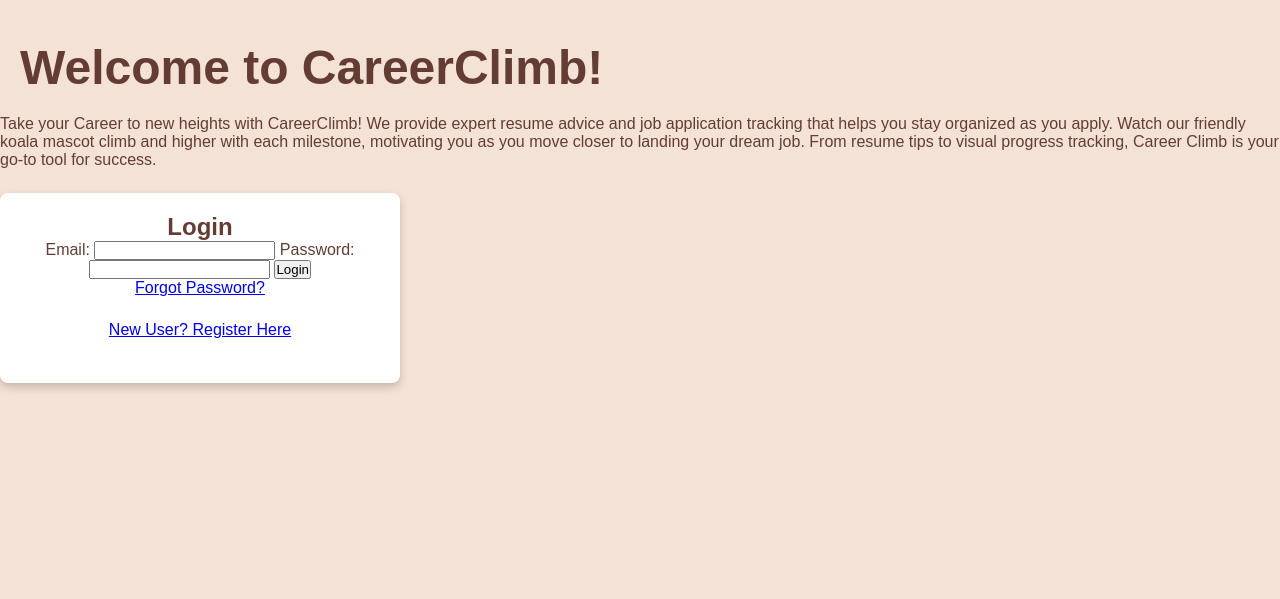
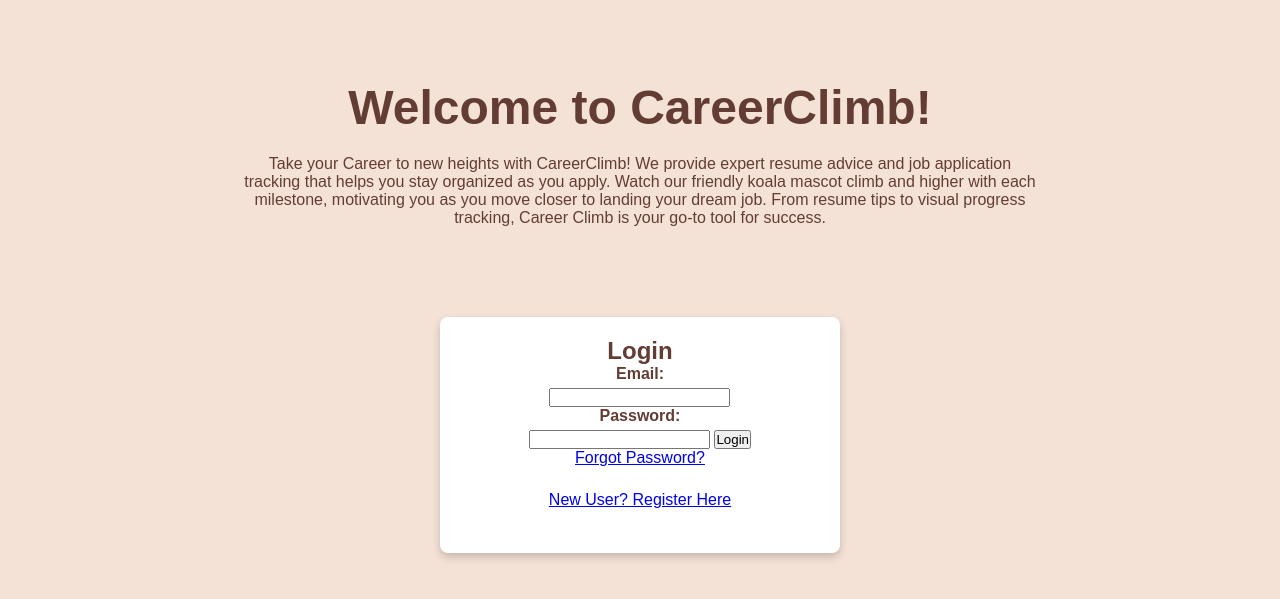
Before and after one commit to apandamedic/CareerClimb, a Django app: page /login/ in a window 1280 px wide. Shown: the top 599 px of the page. Run offline with Django 5.2, Linux system fonts and the light colour scheme.

Commit message:
local changes to styles.css

```diff
--- a/myapp/static/css/styles.css
+++ b/myapp/static/css/styles.css
@@ -346,15 +346,48 @@ p1-button[type="submit"]:hover {
 
 /*Login page */
 
+.introduction {
+    width: 100%;
+    padding: 40px 20px;
+    text-align: center;
+    box-sizing: border-box;
+    margin: 0;
+}
+
+.introduction header p {
+    max-width: 800px;
+    margin: 0 auto;
+}
+
 .login-container {
     width: 100%;
     max-width: 400px;
+    margin: 50px auto;
     padding: 20px;
     background-color: #ffffff;
     border-radius: 8px;
     box-shadow: 0 4px 8px rgba(0, 0, 0, 0.2);
     text-align: center;
+    display: flex;
+    flex-direction: column;
+    justify-content: center;
+    align-items: center;
 }
+
+.loginForm-group {
+    width: 100%;
+    max-width: 350px;
+    display: flex;
+    flex-direction: column;
+    gap: 15px;
+}
+
+label {
+    display: block;
+    margin-bottom: 5px;
+    font-weight: bold;
+}
+
 
 
 
```
